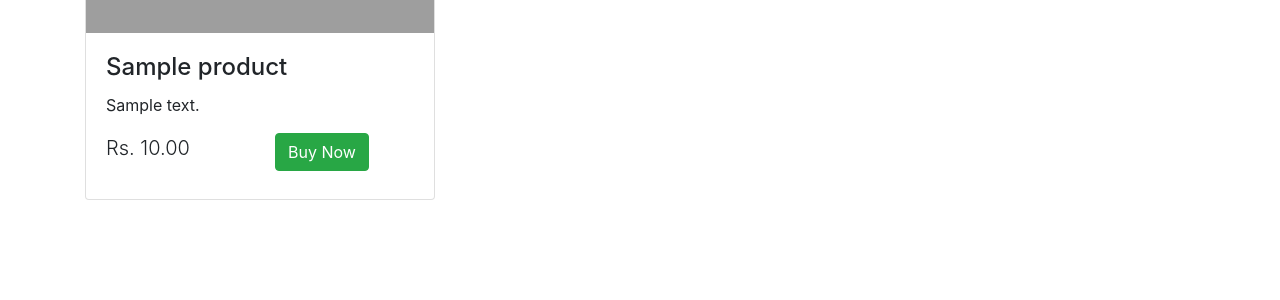
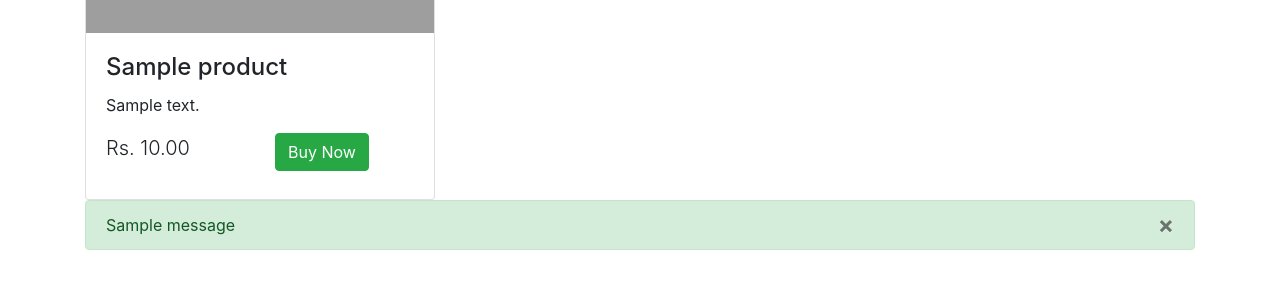
Before and after one commit to Shivamgera/roiim-commerce, a Django app: template templates/product/product_list.html in a window 1280 px wide. Shown: the part 219-519 px from the top of the page. Run offline with Django 3.2, Linux system fonts and the light colour scheme; the template is opened without the code that fills it: values that come from a table or form of the project are taken from there, others are empty; tables that the repository leaves empty hold one stand-in row (values such as "Sample post"); one stand-in notice (Sample message) is shown; parts of the project's set-up code (start-up, migrations or seed data) failed here and were passed over; some libraries are stand-ins or nearby versions; grey boxes are pictures that could not be loaded.

Commit message:
design fix 3

```diff
--- a/templates/product/product_list.html
+++ b/templates/product/product_list.html
@@ -12,9 +12,9 @@
 
     </div>
 
-        {% for product in products %}
+
         <div id="products" class="row view-group">
-
+            {% for product in products %}
         <div class="item col-xs-4 col-lg-4">
             <div class="thumbnail card">
                 <div class="img-event">
@@ -39,4 +39,14 @@
         </div>
         {% endfor %}
     </div>
+    <div>
+        {% if messages %}
+            {% for message in messages %}
+              <div class="alert{% if message.tags %} alert-{{ message.tags }}{% endif %}">
+                <button type="button" class="close" data-dismiss="alert" aria-hidden="true">&times;</button>
+                {{ message }}
+              </div>
+            {% endfor %}
+          {% endif %}
+    </div>
 </div>
```
